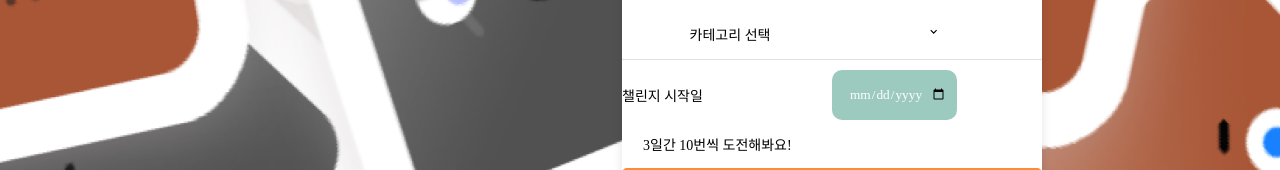
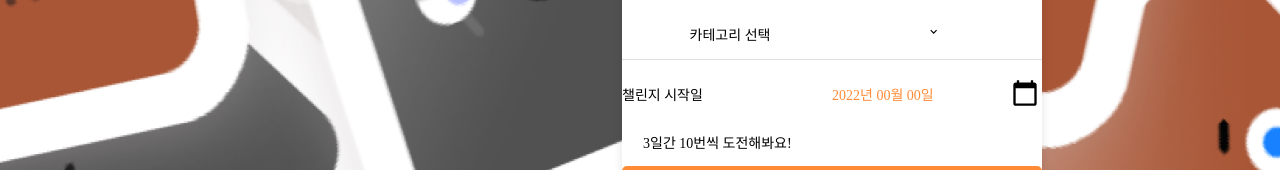
Before and after one commit to soyoonJ/makehabit_FE, a React (Create React App) app: page /postwrite in a window 1280 px wide. Shown: the part 480-650 px from the top of the page. Built offline with nearby package versions, Linux system fonts and the light colour scheme; a web font is replaced by a local one.

Commit message:
카테고리 모달창 수정, 인증 버튼 눌렀을 때 화면 전환 수정 그외 등등 수정

```diff
--- a/src/components/ButtonNavigation.js
+++ b/src/components/ButtonNavigation.js
@@ -22,8 +22,9 @@ const ButtonNavigation = () => {
     }
   };
   const writePage = () => {
+    console.log("writePage", is_login);
     if (is_login) {
-      history.push(`postwrite`);
+      history.push(`/postwrite`);
     } else {
       window.alert("로그인 후 인증 해주세요!");
       history.push("/login");
--- a/src/components/CategoryModal1.js
+++ b/src/components/CategoryModal1.js
@@ -49,7 +49,7 @@ const Modal = forwardRef((props, ref) => {
               <Button
                 onClick={() => {
                   closeModal();
-                  setData("study");
+                  setData(0);
                 }}
               >
                 공부
@@ -59,7 +59,7 @@ const Modal = forwardRef((props, ref) => {
               <Button
                 onClick={() => {
                   closeModal();
-                  setData("운동");
+                  setData(1);
                 }}
               >
                 운동
@@ -70,7 +70,7 @@ const Modal = forwardRef((props, ref) => {
               <Button
                 onClick={() => {
                   closeModal();
-                  setData("자기계발");
+                  setData(2);
                 }}
               >
                 자기계발
@@ -81,7 +81,7 @@ const Modal = forwardRef((props, ref) => {
               <Button
                 onClick={() => {
                   closeModal();
-                  setData("생활습관");
+                  setData(3);
                 }}
               >
                 생활습관
@@ -205,6 +205,7 @@ const Section = styled.section`
 `;
 
 const ModalContent = styled.div`
+  height: 50%;
   border-bottom: 1px solid #dee2e6;
   border-top: 1px solid #dee2e6;
 `;
--- a/src/pages/Confirm.js
+++ b/src/pages/Confirm.js
@@ -69,7 +69,6 @@ const Confirm = (props) => {
     dispatch(
       challengeActions.confirmDB(challengeId, imageForm, "타이틀", comment)
     );
-    dispatch(challengeActions.setComplete("confirm"));
   };
 
   React.useEffect(() => {
--- a/src/pages/PostWrite.js
+++ b/src/pages/PostWrite.js
@@ -14,15 +14,26 @@ import { history } from "../redux/configureStore";
 import styled from "styled-components";
 
 import { MdOutlineKeyboardArrowDown } from "react-icons/md";
+import { GoCalendar } from "react-icons/go";
+
+import moment from "moment";
 
 const PostWrite = () => {
   const dispatch = useDispatch();
   //카테고리 값 가져오기 (자식(CategoryModal) -> 부모(postWrite))
   const [categoryValue, setCategoryValue] = useState(0);
-
-  const getData = (categoryValue) => {
-    setCategoryValue(categoryValue);
-    console.log(categoryValue);
+  const [sendCategory, setSendCategory] = useState(null);
+  //모달 리스트
+  const modalList = [
+    ["study", "공부"],
+    ["exercise", "운동"],
+    ["self-development", "자기계발"],
+    ["living-habit", "생활습관"],
+  ];
+  const getData = (idx) => {
+    setCategoryValue(modalList[idx][1]);
+    setSendCategory(modalList[idx][0]);
+    console.log(idx, modalList[idx][0], modalList[idx][1]);
   };
 
   //카테고리 팝업
@@ -75,11 +86,6 @@ const PostWrite = () => {
     setMethod(e.target.value);
   };
 
-  const complete = () => {
-    console.log(desc.current.value);
-    console.log(method.current.value);
-  };
-
   //업로드에 함수 접근하는 Ref
   const uploadRef = React.useRef();
 
@@ -88,39 +94,42 @@ const PostWrite = () => {
   const loginCheck = useSelector((state) => state.user.user);
 
   const confirm = () => {
-    // challengeId, imgUrl, challengeTitle, comment;
-    // 타이틀 props로 가져온거 넣어주기
     const imageForm = new FormData();
-    // console.log("newFormData 확인", imageForm);
-    // console.log("fileInput ref확인", fileInput);
-    // console.log("uploadRef ref확인", uploadRef);
     let image = fileInput.current.files[0];
-    // console.log("image", image);
-    // let image2 = uploadRef.current.files[0];
     imageForm.append("image", image);
-    // console.log("최종imageForm확인", imageForm);
+    console.log("들어왔나?", date, desc, method);
 
-    for (var key of imageForm.keys()) {
-      console.log("key", key);
+    if (image === undefined) {
+      alert("썸네일 이미지가 없습니다!");
+      return;
     }
 
-    for (var value of imageForm.values()) {
-      console.log("value", value);
+    if (title === null) {
+      alert("챌린지 제목이 없습니다!");
+      return;
     }
-    console.log(
-      "datinwirte",
-      title,
-      categoryValue,
-      imageForm,
-      date,
-      desc,
-      method,
-      "tags"
-    );
+
+    if (sendCategory === null) {
+      alert("카테고리를 설정하지 않았습니다!");
+      return;
+    }
+
+    if (date === null) {
+      alert("시작일이 입력되지 않았습니다.");
+      return;
+    }
+    if (desc === "") {
+      alert("챌린지 설명을 쓰지 않았습니다.");
+      return;
+    }
+    if (method === "") {
+      alert("챌린지 인증 방법을 쓰지 않았습니다");
+      return;
+    }
     dispatch(
       postActions.addPostDB(
         title,
-        categoryValue,
+        sendCategory,
         imageForm,
         date,
         desc,
@@ -128,14 +137,14 @@ const PostWrite = () => {
         "tags"
       )
     );
-    dispatch(challengeActions.setComplete("confirm"));
   };
   //자식 함수 접근하는 Ref
   const childRef = useRef();
-  //글자수 제한
-  const checkLength = (string) => {
-    const maxLength = 500;
-  };
+
+  //moment 변환
+  const startDay = moment(date);
+  const transformDay = startDay.format("YYYY년 MM월 DD일");
+
   return (
     <Container>
       <Grid>
@@ -192,10 +201,19 @@ const PostWrite = () => {
           <Grid>
             <Text>챌린지 시작일</Text>
           </Grid>
-          <Grid>
+          <Grid is_flex>
+            {/* <GoCalendar
+                onClick={() => {
+                  calendar();
+                }}
+                style={{ cursor: "pointer" }}
+              /> */}
+            <Text color="#FF8B37">
+              {date ? transformDay : "2022년 00월 00일"}
+            </Text>
             <StartDate
+              id="inputCalendar"
               type="date"
-              name="theday"
               min={todayDate}
               onChange={onChange}
             ></StartDate>
@@ -223,15 +241,9 @@ const PostWrite = () => {
           <Contents
             placeholder="ex) 매일 책 한 권 읽는 챌린지"
             onChange={onChangeDesc}
+            maxLength="500"
           ></Contents>
-          <Text
-            textAlign="right"
-            onKeyUp={() => {
-              // fn_checkByte(this);
-            }}
-          >
-            {desc.length ? desc.length : "0"}/500자
-          </Text>
+          <Text textAlign="right">{desc.length ? desc.length : "0"}/500자</Text>
         </Grid>
         <Grid padding="5%">
           <Grid>
@@ -243,6 +255,7 @@ const PostWrite = () => {
           <Contents
             placeholder="ex) 오늘 날짜가 적힌 메모와 책 페이지를 찍어주세요."
             onChange={onChangeMethod}
+            maxLength="500"
           ></Contents>
           <Text textAlign="right">
             {method.length ? method.length : "0"}/500자
@@ -250,7 +263,7 @@ const PostWrite = () => {
         </Grid>
         <Grid padding="5%">
           <CreateButton
-            _onClick={() => {
+            onClick={() => {
               confirm();
             }}
           >
@@ -263,14 +276,22 @@ const PostWrite = () => {
 };
 const Container = styled.div``;
 const StartDate = styled.input`
-  box-sizing: border-box;
-  border-radius: 10px;
-  background-color: #9dcabf;
+  // box-sizing: border-box;
+  // border-radius: 10px;
+  // background-color: #9dcabf;
   color: white;
-  padding: 16px 10px;
+  // padding: 16px 10px;
   text-align: center;
-  margin-right: 3px;
+  // margin-right: 3px;
   border: none;
+  ::-webkit-datetime-edit {
+    display: none;
+  }
+  ::-webkit-calendar-picker-indicator {
+    font-size: 30px;
+    margin: auto;
+  }
+  cursor: pointer;
 `;
 
 const Contents = styled.textarea`
--- a/src/redux/modules/challenge.js
+++ b/src/redux/modules/challenge.js
@@ -47,6 +47,7 @@ const getConfirmDB = (challengeId) => {
       })
       .catch((error) => {
         console.log(error);
+        return;
       });
   };
 };
@@ -70,6 +71,9 @@ const confirmDB = (challengeId, imgForm, challengeTitle, comment) => {
           .catch((error) => {
             console.log(error);
             alert(error.response.data.message);
+          })
+          .then(() => {
+            history.push("/completed/confirm");
           });
       })
       .catch((error) => {
```
